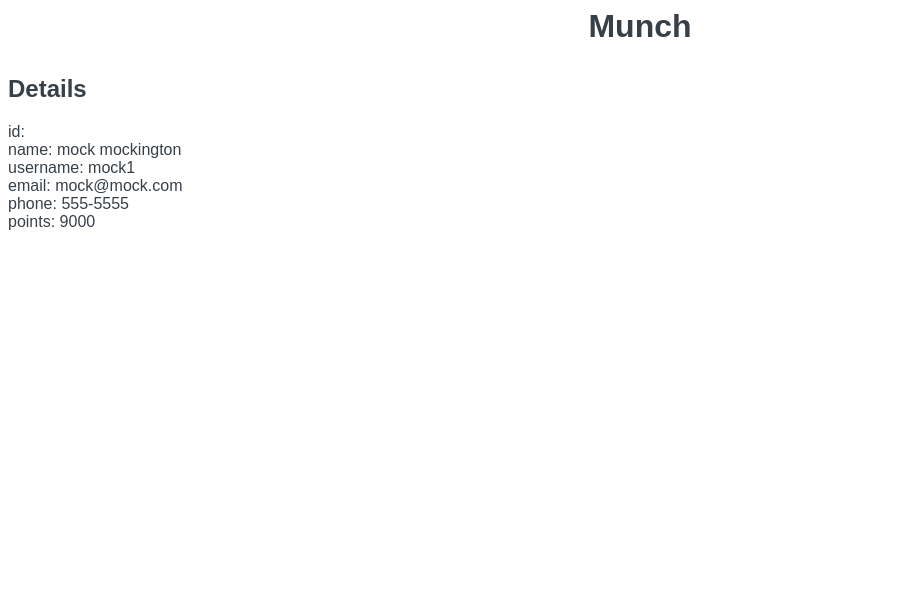
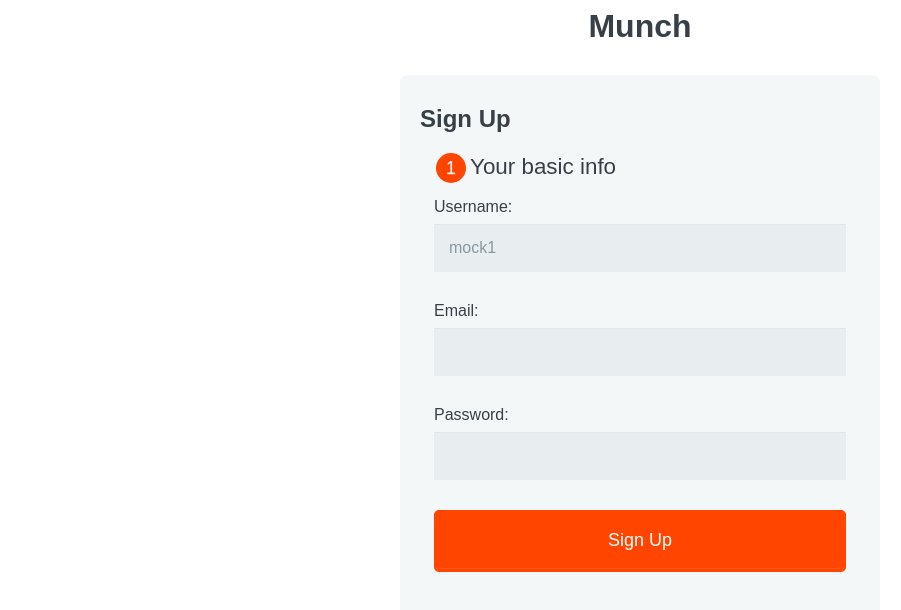
Before and after one commit to mkhsharif/munch, an Angular app: page / in a window 1280 px wide. Shown: the top 610 px of the page, without its empty margins (0-901 px from the left). Built offline with nearby package versions, Linux system fonts and the light colour scheme.

Commit message:
building angular registration page, replacing http with httpclient

```diff
--- a/src/app/app.component.html
+++ b/src/app/app.component.html
@@ -1,2 +1 @@
-<h1>{{title}}</h1>
-<app-user-details></app-user-details>
+<app-register></app-register>
--- /dev/null
+++ b/src/app/register/register.component.html
@@ -0,0 +1,28 @@
+<div class="container">
+  <h1>Munch</h1>
+  <form (ngSubmit)="createUser()" #register="ngForm">
+    <h2>Sign Up</h2>
+    <fieldset>
+      <legend><span class="number">1</span>Your basic info</legend>
+      <div class="form-group">
+        <label for="name">Username:</label>
+        <input type="text" id="name" name="user_name" class="form-control"
+               required
+               [(ngModel)]="user.userName">
+      </div>
+
+      <div class="form-group">
+        <label for="mail">Email:</label>
+        <input type="email" id="mail" name="user_email">
+      </div>
+
+      <div class="form-group">
+        <label for="password">Password:</label>
+        <input type="password" id="password" name="user_password">
+      </div>
+
+      <button type="submit" class="btn btn-success"
+      [disabled]="!register.form.valid">Sign Up</button>
+    </fieldset>
+  </form>
+</div>
--- /dev/null
+++ b/src/app/register/register.component.ts
@@ -0,0 +1,32 @@
+import {Component} from '@angular/core';
+import {User} from '../users/user';
+import {UserService} from '../users/user.service';
+
+@Component({
+  selector: 'app-register',
+  templateUrl: './register.component.html',
+  styleUrls: ['./register.component.css'],
+  providers: [UserService]
+})
+export class RegisterComponent {
+  user: User = {
+    firstName: 'mock',
+    lastName: 'mockington',
+    userName: 'mock1',
+    email: 'mock@mock.com',
+    phone: '555-5555',
+    points: 0,
+    pword: 'mock',
+    friends: {},
+    shoutouts: {},
+    current_session: {}
+  };
+
+  constructor(private userService: UserService) {}
+
+  createUser(): void {
+    this.userService.createUser(this.user);
+    console.log(this.user.userName + ' created');
+  }
+
+}
--- a/src/app/users/user-details/user-details.component.ts
+++ b/src/app/users/user-details/user-details.component.ts
@@ -13,7 +13,7 @@ export class UserDetailsComponent implements OnInit {
     userName: 'mock1',
     email: 'mock@mock.com',
     phone: '555-5555',
-    points: 9000,
+    points: 0,
     pword: 'mock',
     friends: {},
     shoutouts: {},
--- a/src/app/users/user.service.ts
+++ b/src/app/users/user.service.ts
@@ -1,7 +1,7 @@
 import { Injectable } from '@angular/core';
 import { User } from './user';
-import { Http, Response } from '@angular/http';
 import 'rxjs/add/operator/toPromise';
+import {HttpClient} from '@angular/common/http';
 
 @Injectable()
 export class UserService {
@@ -12,29 +12,29 @@ export class UserService {
     console.error(errMsg); // log to console instead
   }
   // noinspection JSDeprecatedSymbols
-  constructor(private http: Http) { }
+  constructor(private http: HttpClient) { }
 
   // get("/api/users")
   getUsers(): Promise<void | User[]> {
-    return this.http.get(this.usersUrl)
+    return this.http.get<User[]>(this.usersUrl)
       .toPromise()
-      .then(response => response.json() as User[])
+      .then(response => response as User[])
       .catch(UserService.handleError);
   }
 
   // post("/api/users")
   createUser(newUser: User): Promise<void | User> {
-    return this.http.post(this.usersUrl, newUser)
+    return this.http.post<User>(this.usersUrl, newUser)
       .toPromise()
-      .then(response => response.json() as User)
+      .then(response => response as User)
       .catch(UserService.handleError);
   }
 
   // get("/api/users/:id")
   getUser(): Promise<void | User> {
-    return this.http.get(this.usersUrl)
+    return this.http.get<User>(this.usersUrl)
       .toPromise()
-      .then(response => response.json() as User)
+      .then(response => response as User)
       .catch(UserService.handleError);
   }
 
@@ -42,16 +42,16 @@ export class UserService {
   deleteUser(delUserId: String): Promise<void | String> {
     return this.http.delete(this.usersUrl + '/' + delUserId)
       .toPromise()
-      .then(response => response.json() as String)
+      .then(response => response as String)
       .catch(UserService.handleError);
   }
 
   // put("/api/users/:id")
   updateUser(putUser: User): Promise<void | User> {
     const putUrl = this.usersUrl + '/' + putUser._id;
-    return this.http.put(putUrl, putUser)
+    return this.http.put<User>(putUrl, putUser)
       .toPromise()
-      .then(response => response.json() as User)
+      .then(response => response as User)
       .catch(UserService.handleError);
   }
 }
```
Also changed, not shown: src/app/app.module.ts (+8 -3 lines), src/app/register/register.component.css (added), 1 other file (tests, documents, lock files or other folders).
